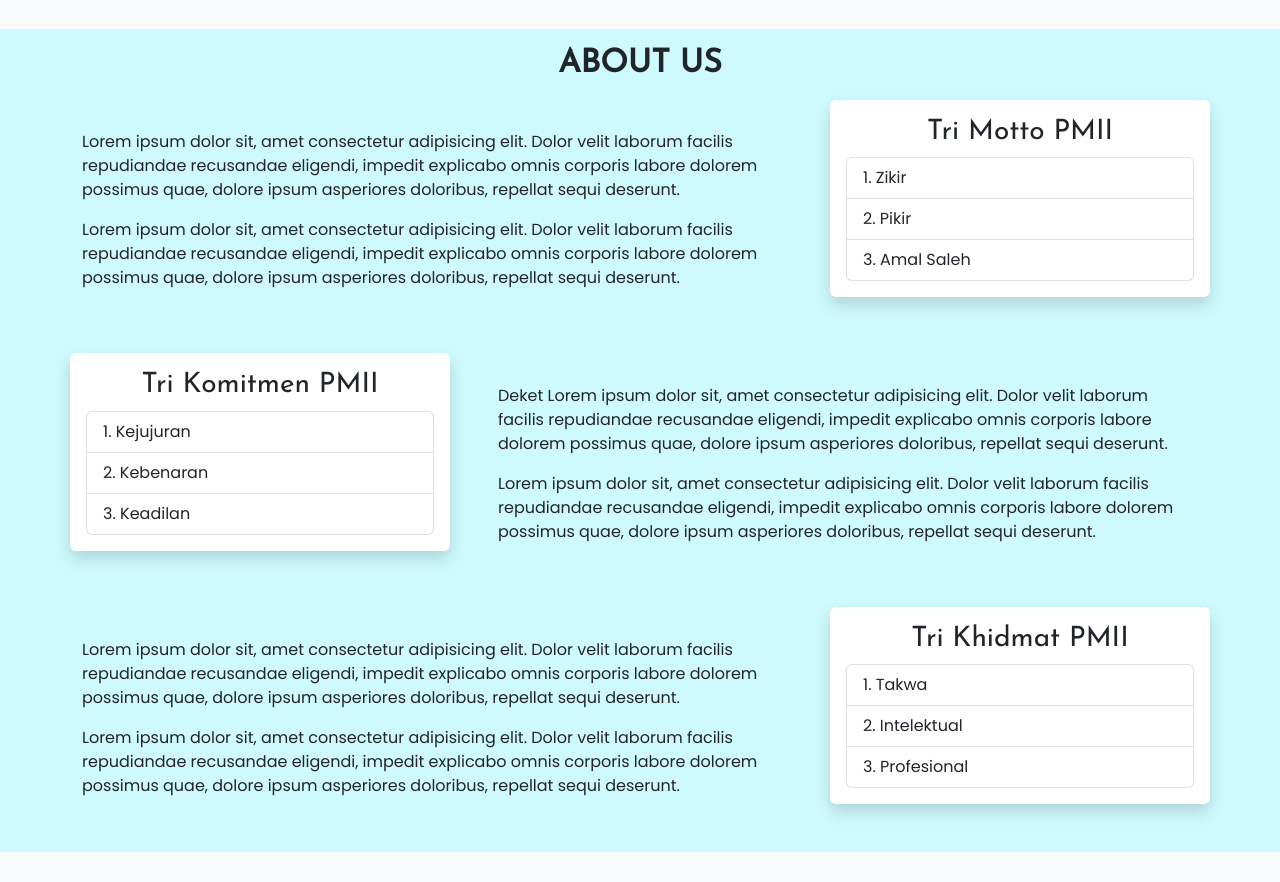
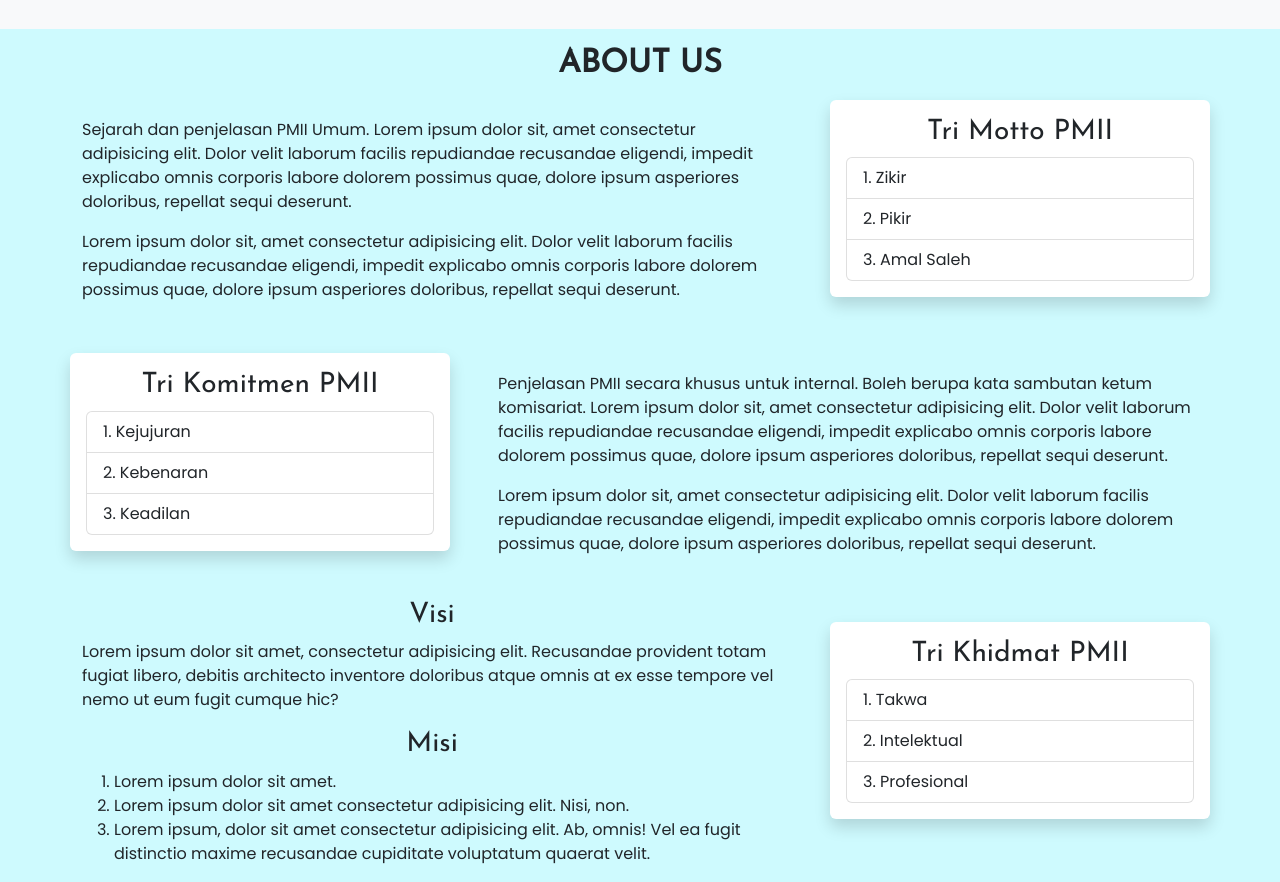
Before and after one commit to pmiistmiktasik/komisariat-pmii, a plain HTML site: page index.html in a window 1280 px wide. Shown: the part 2213-3095 px from the top of the page. Before the commit the page ends 3065 px from the top, so only its background shows below. Drawn offline with Linux system fonts and the light colour scheme.

Commit message:
update: about us content

```diff
--- a/index.html
+++ b/index.html
@@ -228,7 +228,8 @@
       <h2 class="text-center ff-josefin fw-bold">ABOUT US</h2>
       <div class="row align-items-center">
         <div class="col-md-8 pe-0 pe-md-5">
-          <p>Lorem ipsum dolor sit, amet consectetur adipisicing elit. Dolor velit laborum facilis repudiandae
+          <p>Sejarah dan penjelasan PMII Umum. Lorem ipsum dolor sit, amet consectetur adipisicing elit. Dolor velit
+            laborum facilis repudiandae
             recusandae eligendi, impedit explicabo omnis corporis labore dolorem possimus quae, dolore ipsum asperiores
             doloribus, repellat sequi deserunt.</p>
           <p>Lorem ipsum dolor sit, amet consectetur adipisicing elit. Dolor velit laborum facilis repudiandae
@@ -246,7 +247,8 @@
       </div>
       <div class="row align-items-center flex-md-row-reverse">
         <div class="col-md-8 ps-0 ps-md-5">
-          <p>Deket Lorem ipsum dolor sit, amet consectetur adipisicing elit. Dolor velit laborum facilis repudiandae
+          <p>Penjelasan PMII secara khusus untuk internal. Boleh berupa kata sambutan ketum komisariat. Lorem ipsum
+            dolor sit, amet consectetur adipisicing elit. Dolor velit laborum facilis repudiandae
             recusandae eligendi, impedit explicabo omnis corporis labore dolorem possimus quae, dolore ipsum asperiores
             doloribus, repellat sequi deserunt.</p>
           <p>Lorem ipsum dolor sit, amet consectetur adipisicing elit. Dolor velit laborum facilis repudiandae
@@ -264,12 +266,16 @@
       </div>
       <div class="row align-items-center">
         <div class="col-md-8 pe-0 pe-md-5">
-          <p>Lorem ipsum dolor sit, amet consectetur adipisicing elit. Dolor velit laborum facilis repudiandae
-            recusandae eligendi, impedit explicabo omnis corporis labore dolorem possimus quae, dolore ipsum asperiores
-            doloribus, repellat sequi deserunt.</p>
-          <p>Lorem ipsum dolor sit, amet consectetur adipisicing elit. Dolor velit laborum facilis repudiandae
-            recusandae eligendi, impedit explicabo omnis corporis labore dolorem possimus quae, dolore ipsum asperiores
-            doloribus, repellat sequi deserunt.</p>
+          <h3 class="ff-josefin text-center">Visi</h3>
+          <p>Lorem ipsum dolor sit amet, consectetur adipisicing elit. Recusandae provident totam fugiat libero, debitis
+            architecto inventore doloribus atque omnis at ex esse tempore vel nemo ut eum fugit cumque hic?</p>
+          <h3 class="ff-josefin text-center">Misi</h3>
+          <ol>
+            <li>Lorem ipsum dolor sit amet.</li>
+            <li>Lorem ipsum dolor sit amet consectetur adipisicing elit. Nisi, non.</li>
+            <li>Lorem ipsum, dolor sit amet consectetur adipisicing elit. Ab, omnis! Vel ea fugit distinctio maxime
+              recusandae cupiditate voluptatum quaerat velit.</li>
+          </ol>
         </div>
         <div class="col-md-4 bg-white rounded shadow p-3 mt-2 mb-5">
           <h3 class="ff-josefin text-center">Tri Khidmat PMII</h3>
```
